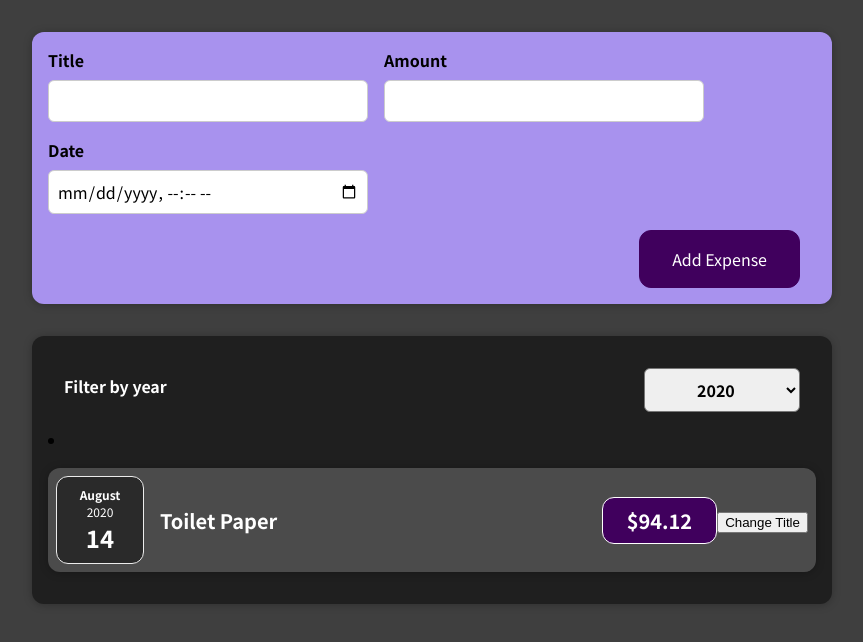
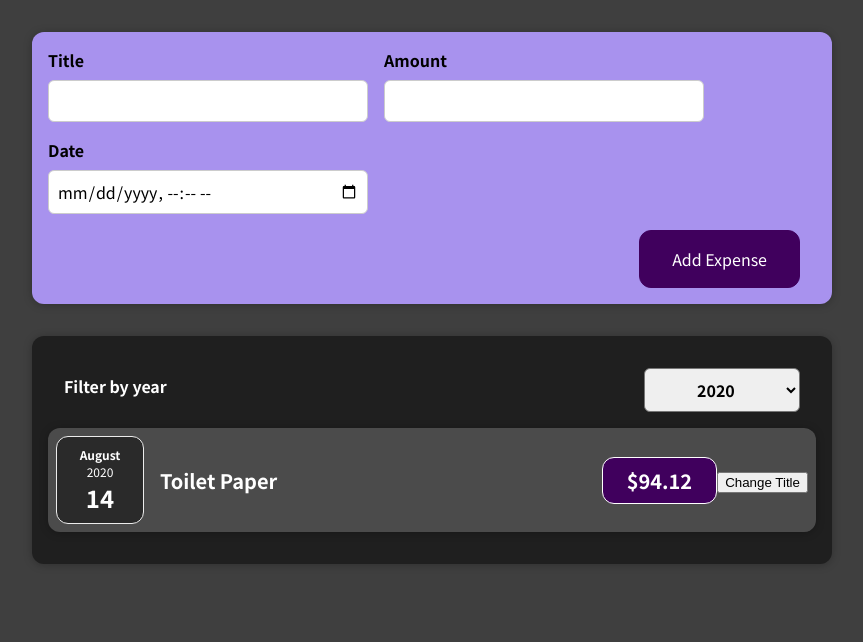
Before and after one commit to jinzxu/ExpenseTracker, a React (Create React App) app: page / in a window 1280 px wide. Shown: the top 642 px of the page, without its empty margins (208-1071 px from the left). Built offline with nearby package versions, Linux system fonts and the light colour scheme.

Commit message:
Add ExpensesList component

```diff
--- a/src/components/Expenses/Expenses.js
+++ b/src/components/Expenses/Expenses.js
@@ -3,6 +3,7 @@ import React, { useState } from "react";
 import "./Expenses.css"
 import Card from "../UI/Card";
 import ExpensesFilter from "./ExpensesFilter";
+import ExpensesList from "./ExpensesList";
 const Expenses = (props) => {
     const items = props.items;
     const [filteredYear, setFilteredYear] = useState('2020');
@@ -10,19 +11,7 @@ const Expenses = (props) => {
         setFilteredYear(selectedYear);
     };
     const filteredItems = items.filter(expense => (new Date(expense.date)).getFullYear() == filteredYear);
-    let expensesContent;
-    if (filteredItems.length > 0) {
-        expensesContent = filteredItems.map((expense) => (
-            <ExpenseItem
-                key={expense.id}
-                title={expense.title}
-                amount={expense.amount}
-                date={expense.date}
-            />
-        ));
-    } else {
-        expensesContent = <p>No expenses found.</p>;
-    }
+
     return (
         <Card className="expenses">
             <ExpensesFilter
@@ -40,7 +29,7 @@ const Expenses = (props) => {
                         />
                     ))
             } */}
-            {expensesContent}
+            <ExpensesList filteredItems={filteredItems}></ExpensesList>
         </Card>
     )
 }
--- /dev/null
+++ b/src/components/Expenses/ExpensesList.css
@@ -0,0 +1,9 @@
+.expenses-list {
+  list-style: none;
+  padding: 0;
+}
+
+.expenses-list__fallback {
+  color: white;
+  text-align: center;
+}
--- /dev/null
+++ b/src/components/Expenses/ExpensesList.js
@@ -0,0 +1,22 @@
+import ExpenseItem from "./ExpenseItem";
+import "./ExpensesList.css"
+const ExpensesList = (props) => {
+    const filteredItems = props.filteredItems;
+    let expensesContent;
+    if (filteredItems.length > 0) {
+        expensesContent = <ul className="expenses-list">
+            {filteredItems.map((expense) => (
+                <ExpenseItem
+                    key={expense.id}
+                    title={expense.title}
+                    amount={expense.amount}
+                    date={expense.date}
+                />
+            ))}
+        </ul>
+    } else {
+        expensesContent = <h2 className="expenses-list__fallback">No expenses found.</h2>;
+    }
+    return expensesContent;
+}
+export default ExpensesList;
```
